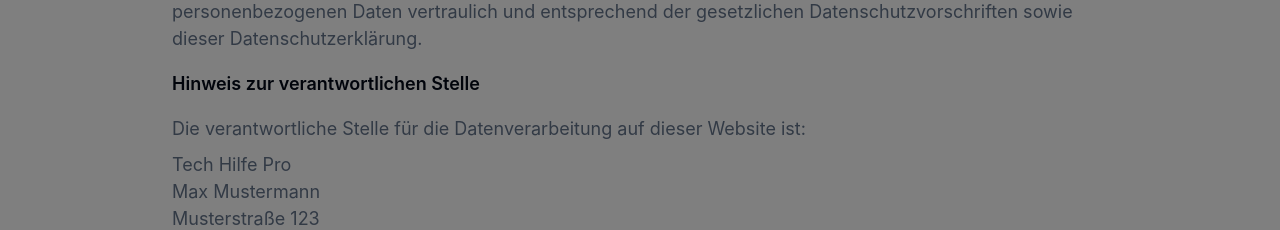
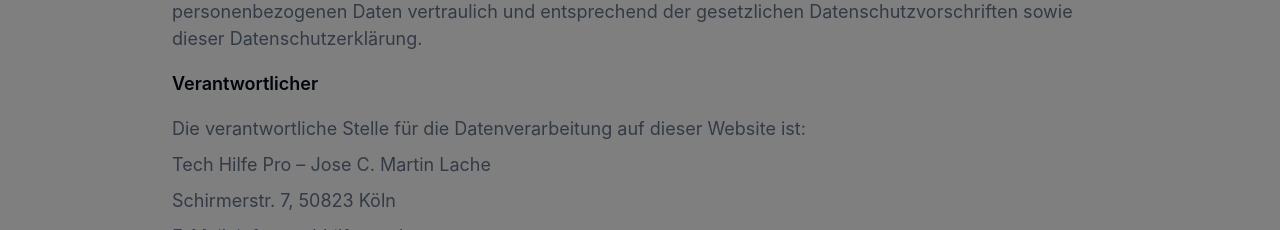
Before and after one commit to Tech-Hilfe-Pro/thp-support-buddy, a React (Vite) app: page /recht/datenschutz in a window 1280 px wide. Shown: the part 570-800 px from the top of the page. Built offline with nearby package versions, Linux system fonts and the light colour scheme; no server answers.

Commit message:
chore(legal): Update Datenschutz page with company data

```diff
--- a/src/pages/recht/Datenschutz.tsx
+++ b/src/pages/recht/Datenschutz.tsx
@@ -1,4 +1,5 @@
 import { Helmet } from "react-helmet-async";
+import { COMPANY } from "@/data/company";
 
 const Datenschutz = () => {
   return (
@@ -35,15 +36,14 @@ const Datenschutz = () => {
                 gesetzlichen Datenschutzvorschriften sowie dieser Datenschutzerklärung.
               </p>
 
-              <h3 className="font-semibold text-foreground">Hinweis zur verantwortlichen Stelle</h3>
+              <h3 className="font-semibold text-foreground">Verantwortlicher</h3>
               <div className="space-y-2">
                 <p>Die verantwortliche Stelle für die Datenverarbeitung auf dieser Website ist:</p>
-                <p>Tech Hilfe Pro<br />
-                Max Mustermann<br />
-                Musterstraße 123<br />
-                50667 Köln<br />
-                Telefon: +49 221 123 45 67<br />
-                E-Mail: info@techhilfe-pro.de</p>
+                <p>{COMPANY.brand} – {COMPANY.owner}</p>
+                <p>{COMPANY.street}, {COMPANY.postalCode} {COMPANY.city}</p>
+                <p>E-Mail: <a className="underline hover:no-underline" href={`mailto:${COMPANY.email}`}>{COMPANY.email}</a></p>
+                <p>Telefon: <a className="underline hover:no-underline" href={`tel:${COMPANY.telE164}`}>{COMPANY.telDisplay}</a></p>
+                <p className="mt-2 text-sm">Kontakt für Datenschutzanfragen: <a className="underline hover:no-underline" href={`mailto:${COMPANY.email}`}>{COMPANY.email}</a></p>
               </div>
             </div>
           </section>
```
